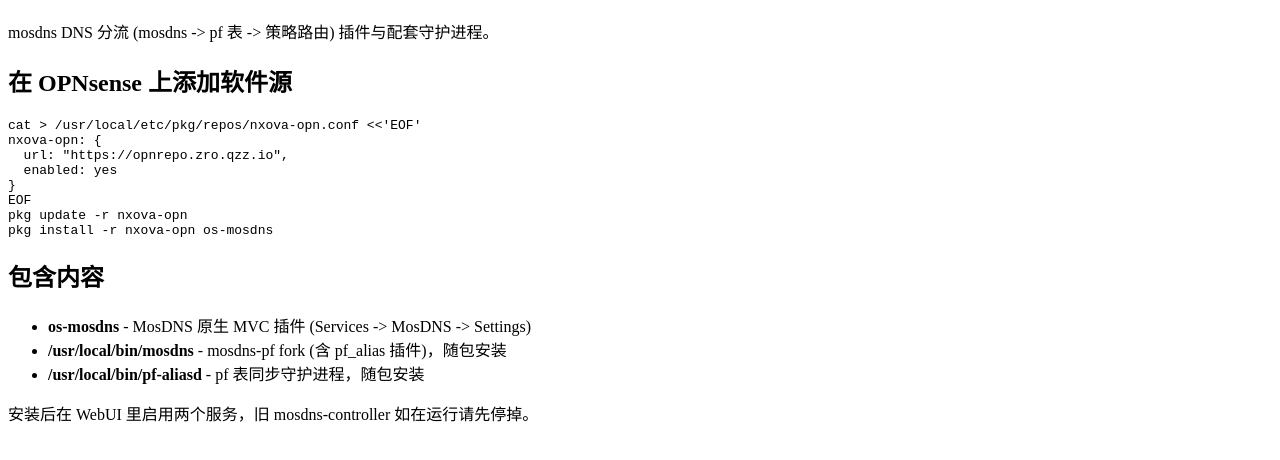
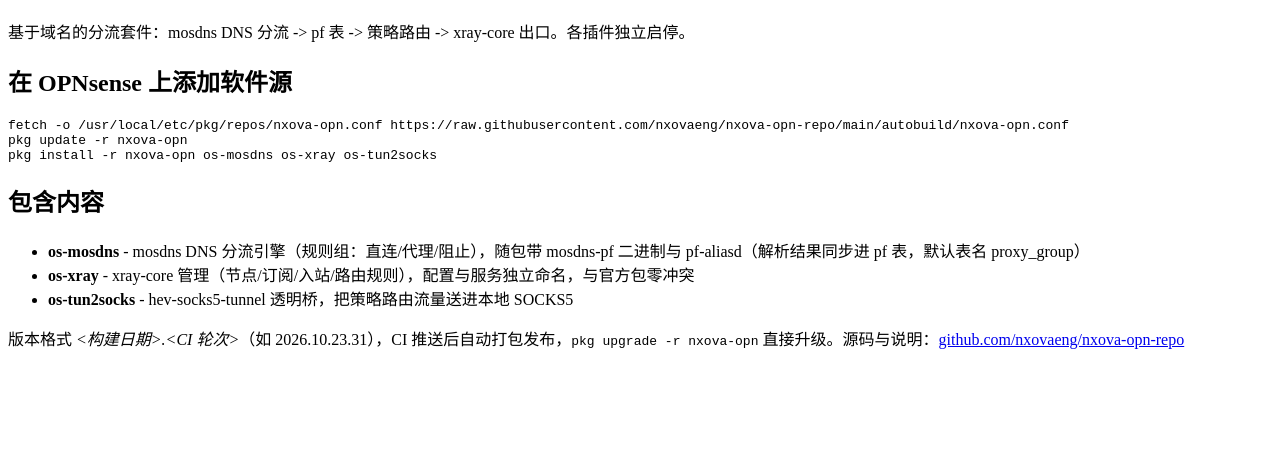
Before and after one commit to nxovaeng/nxova-opn-repo, a plain HTML site: page autobuild/index.html in a window 1280 px wide. Shown: the part 70-530 px from the top of the page. Drawn offline with Linux system fonts and the light colour scheme.

Commit message:
index.html 按现状更新；清空别名表按钮改下一行 + 填了表名才可用（攒下次推）
软件源首页补 os-xray/os-tun2socks、安装改 fetch 单行（弃 heredoc）、
加版本格式说明与仓库链接，去掉旧 mosdns-controller 提示。

清空按钮从 flush_tables 输入框右侧改为其下一行独立成块，说明与结果
跟按钮同块、不再与字段帮助混在一起；按钮可用条件=启动时清空表里
填了至少一个表名（没填时禁用，随输入实时启停；注入时机挪到表单
数据加载完成后，初始状态按已存值判定；点击改事件委托绑定）。

```diff
--- a/autobuild/index.html
+++ b/autobuild/index.html
@@ -3,22 +3,17 @@
 <head><meta charset="utf-8"><title>nxova-opn-repo pkg repo</title></head>
 <body>
 <h1>nxova-opn-repo - OPNsense 软件源</h1>
-<p>mosdns DNS 分流 (mosdns -&gt; pf 表 -&gt; 策略路由) 插件与配套守护进程。</p>
+<p>基于域名的分流套件：mosdns DNS 分流 -&gt; pf 表 -&gt; 策略路由 -&gt; xray-core 出口。各插件独立启停。</p>
 <h2>在 OPNsense 上添加软件源</h2>
-<pre>cat &gt; /usr/local/etc/pkg/repos/nxova-opn.conf &lt;&lt;'EOF'
-nxova-opn: {
-  url: "https://opnrepo.zro.qzz.io",
-  enabled: yes
-}
-EOF
+<pre>fetch -o /usr/local/etc/pkg/repos/nxova-opn.conf https://raw.githubusercontent.com/nxovaeng/nxova-opn-repo/main/autobuild/nxova-opn.conf
 pkg update -r nxova-opn
-pkg install -r nxova-opn os-mosdns</pre>
+pkg install -r nxova-opn os-mosdns os-xray os-tun2socks</pre>
 <h2>包含内容</h2>
 <ul>
-  <li><b>os-mosdns</b> - MosDNS 原生 MVC 插件 (Services -&gt; MosDNS -&gt; Settings)</li>
-  <li><b>/usr/local/bin/mosdns</b> - mosdns-pf fork (含 pf_alias 插件)，随包安装</li>
-  <li><b>/usr/local/bin/pf-aliasd</b> - pf 表同步守护进程，随包安装</li>
+  <li><b>os-mosdns</b> - mosdns DNS 分流引擎（规则组：直连/代理/阻止），随包带 mosdns-pf 二进制与 pf-aliasd（解析结果同步进 pf 表，默认表名 proxy_group）</li>
+  <li><b>os-xray</b> - xray-core 管理（节点/订阅/入站/路由规则），配置与服务独立命名，与官方包零冲突</li>
+  <li><b>os-tun2socks</b> - hev-socks5-tunnel 透明桥，把策略路由流量送进本地 SOCKS5</li>
 </ul>
-<p>安装后在 WebUI 里启用两个服务，旧 mosdns-controller 如在运行请先停掉。</p>
+<p>版本格式 <i>&lt;构建日期&gt;.&lt;CI 轮次&gt;</i>（如 2026.10.23.31），CI 推送后自动打包发布，<code>pkg upgrade -r nxova-opn</code> 直接升级。源码与说明：<a href="https://github.com/nxovaeng/nxova-opn-repo">github.com/nxovaeng/nxova-opn-repo</a></p>
 </body>
 </html>
```
Also changed, not shown: 1 other file.
